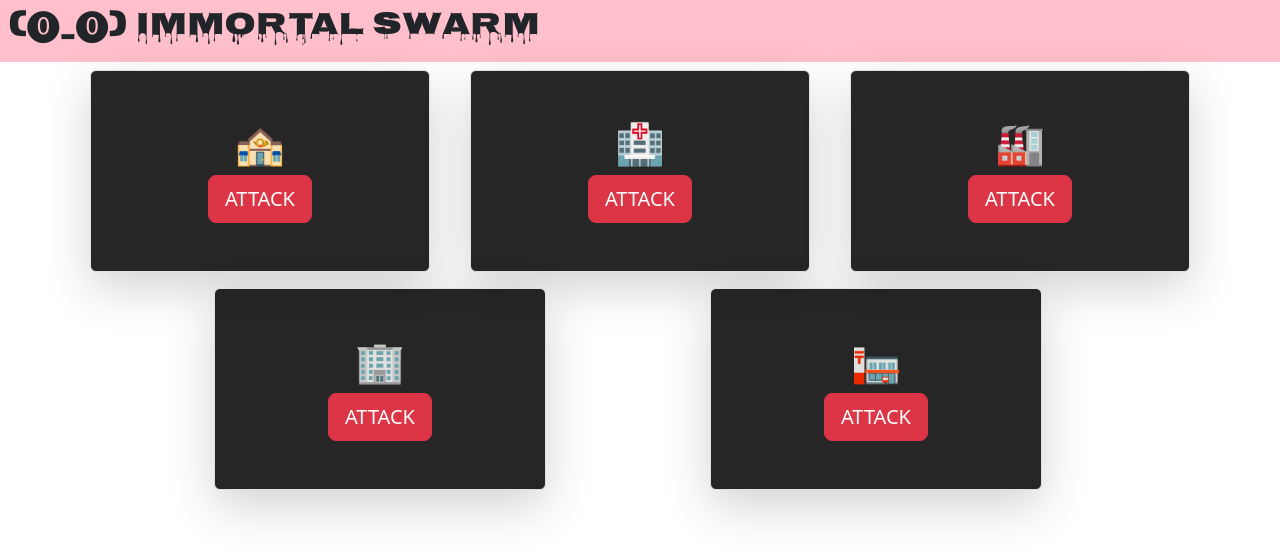
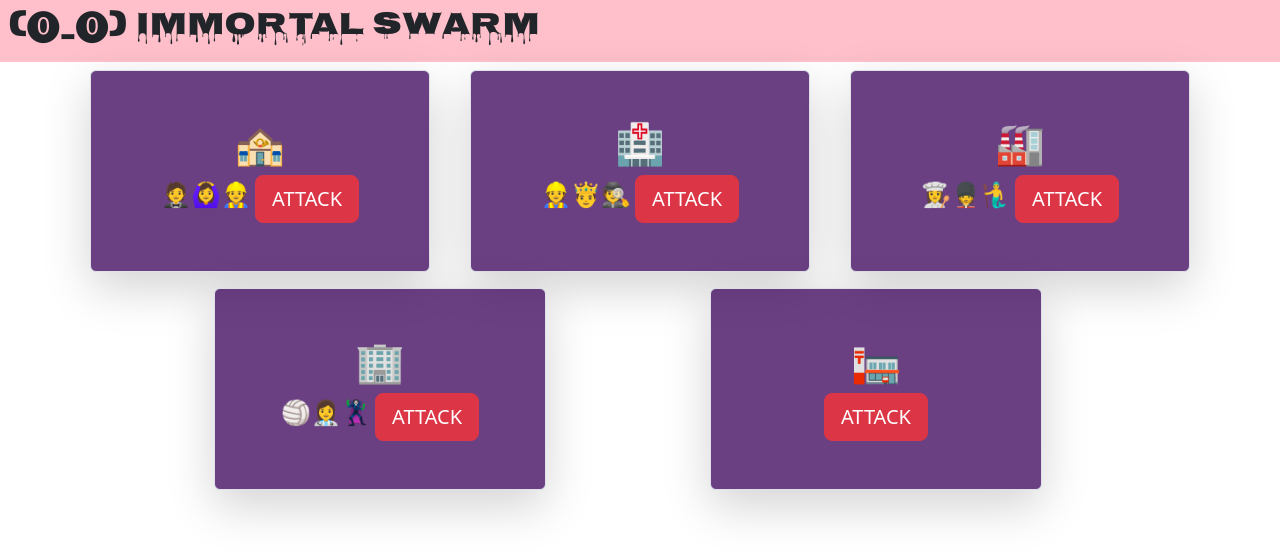
Before and after one commit to ItsBup/Swarm, a plain HTML site: page index.html in a window 1280 px wide. Drawn offline with nearby package versions, Linux system fonts and the light colour scheme.

Commit message:
drawnvictims

```diff
--- a/app.js
+++ b/app.js
@@ -71,7 +71,11 @@ const victims = [{
 // move victims randomly between locations
 // attack victims to turn them into bats
 function drawVictims(){
-    locations.forEach(location => {
-        let
+    locations.forEach(currentLocation => {
+        let filteredVictims = victims.filter(victim => victim.location == currentLocation)
+        const currentLocationElm = document.getElementById(currentLocation)
+        let victimPicture = filteredVictims.map(victim => victim.picture)
+        currentLocationElm.innerText = victimPicture.join('')
     });
 }
+drawVictims()
--- a/style.css
+++ b/style.css
@@ -10,7 +10,7 @@
 } */
 
 .locationCard {
-    background: rgba(0, 0, 0, 0.85);
+    background: rgba(57, 0, 90, 0.75);
 }
 
 .locationCard:hover{
```
